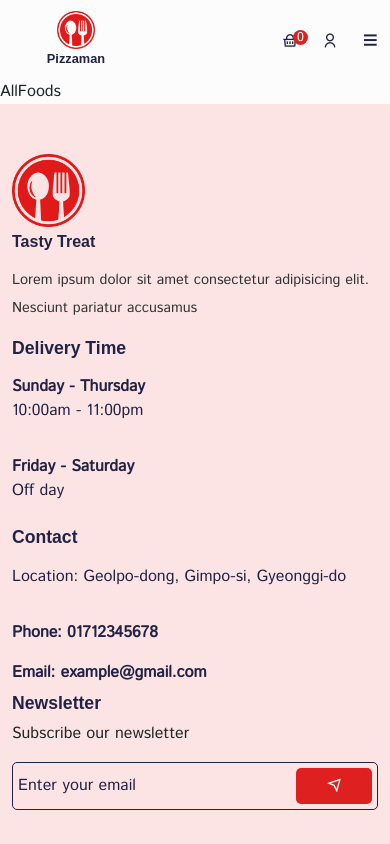
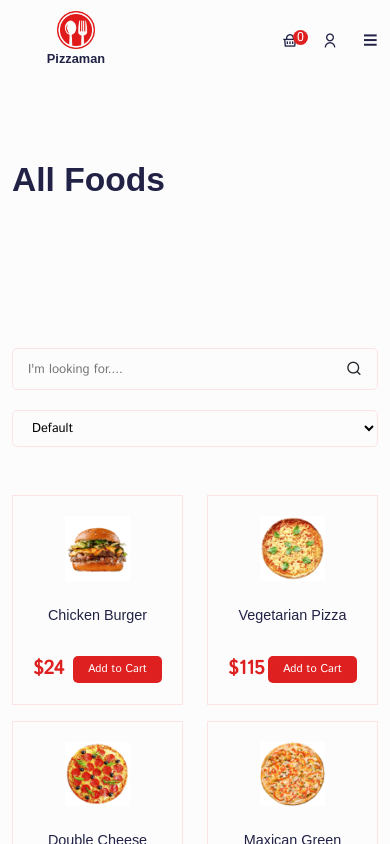
Before and after one commit to rara-record/pizzaman, a React (Create React App) app: page /foods in a window 390 px wide. Shown: the top 844 px of the page. Built offline with nearby package versions, Linux system fonts and the light colour scheme; a web font is replaced by a local one.

Commit message:
[feat] All Foods UI 추가

```diff
--- a/src/pages/AllFoods.jsx
+++ b/src/pages/AllFoods.jsx
@@ -1,7 +1,51 @@
 import React from 'react'
+import Helmet from '../components/Helmet'
+import CommonSection from '../components/UI/CommonSection'
+
+import { Container, Col, Row } from 'reactstrap'
+
+import products from '../assets/fake-data/products'
+import ProductCard from '../components/UI/ProductCard'
 
 const AllFoods = () => {
-  return <div>AllFoods</div>
+  return (
+    <Helmet title="All-Foods">
+      <CommonSection title="All Foods" />
+
+      <section>
+        <Container>
+          <Row>
+            <Col lg="6" md="6" sm="6" xs="12">
+              <div className="search__widget d-flex align-items-center justify-content-between">
+                <input type="text" placeholder="I'm looking for...." />
+                <span>
+                  <i className="ri-search-line"></i>
+                </span>
+              </div>
+            </Col>
+
+            <Col lg="6" md="6" sm="6" xs="12" className="mb-5">
+              <div className="sorting__widget text-end">
+                <select className="w-50">
+                  <option>Default</option>
+                  <option value="ascending">Alphabetically, A-Z</option>
+                  <option value="descending">Alphabetically, Z-A</option>
+                  <option value="high-price">High Price</option>
+                  <option value="low-price">Low Price</option>
+                </select>
+              </div>
+            </Col>
+
+            {products.map((item) => (
+              <Col lg="3" md="4" sm="6" xs="6" key={item.id}>
+                <ProductCard item={item} />
+              </Col>
+            ))}
+          </Row>
+        </Container>
+      </section>
+    </Helmet>
+  )
 }
 
 export default AllFoods
--- a/src/style.css
+++ b/src/style.css
@@ -243,6 +243,12 @@ ol {
   .footer .copyright__text {
     font-size: 0.8rem;
     color: #df2020; }
+
+.common__section {
+  background-repeat: no-repeat;
+  background-size: cover;
+  background-position: center;
+  padding: 80px 0px; }
 
 .feature {
   text-align: center; }
@@ -562,4 +568,27 @@ ol {
   font-weight: 600;
   cursor: pointer; }
 
+.search__widget,
+.sorting__widget select {
+  padding: 7px 15px;
+  border: 1px solid #fde4e4;
+  border-radius: 5px;
+  cursor: pointer; }
+
+.search__widget input {
+  border: none; }
+  .search__widget input:focus {
+    outline: none; }
+
+@media only screen and (max-width: 768px) {
+  .search__widget {
+    width: 100%;
+    margin-bottom: 20px; }
+    .search__widget input {
+      width: 100%;
+      font-size: 0.8rem; }
+  .sorting__widget select {
+    width: 100% !important;
+    font-size: 0.8rem; } }
+
 /*# sourceMappingURL=style.css.map */
--- /dev/null
+++ b/src/styles/sub/_all-foods.scss
@@ -0,0 +1,34 @@
+.search__widget,
+.sorting__widget select {
+  padding: 7px 15px;
+  border: 1px solid #fde4e4;
+  border-radius: 5px;
+  cursor: pointer;
+}
+
+.search__widget {
+  input {
+    border: none;
+
+    &:focus {
+      outline: none;
+    }
+  }
+}
+
+@media only screen and (max-width: 768px) {
+  .search__widget {
+    width: 100%;
+    margin-bottom: 20px;
+
+    input {
+      width: 100%;
+      font-size: 0.8rem;
+    }
+  }
+
+  .sorting__widget select {
+    width: 100% !important;
+    font-size: 0.8rem;
+  }
+}
```
Also changed, not shown: 1 other file (tests, documents, lock files or other folders).
